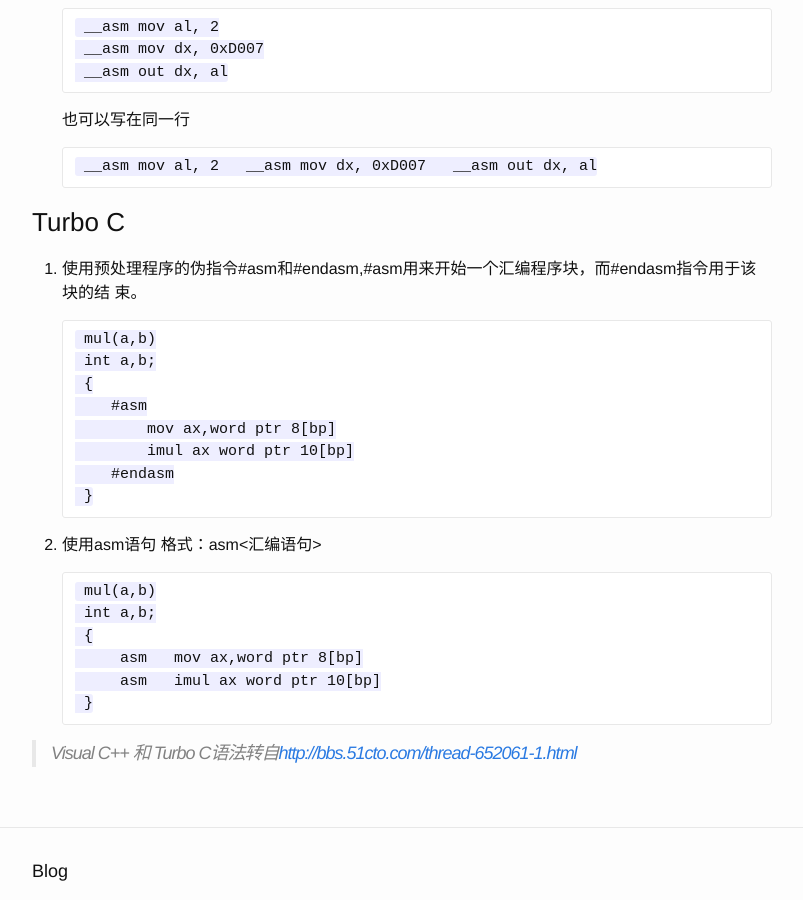
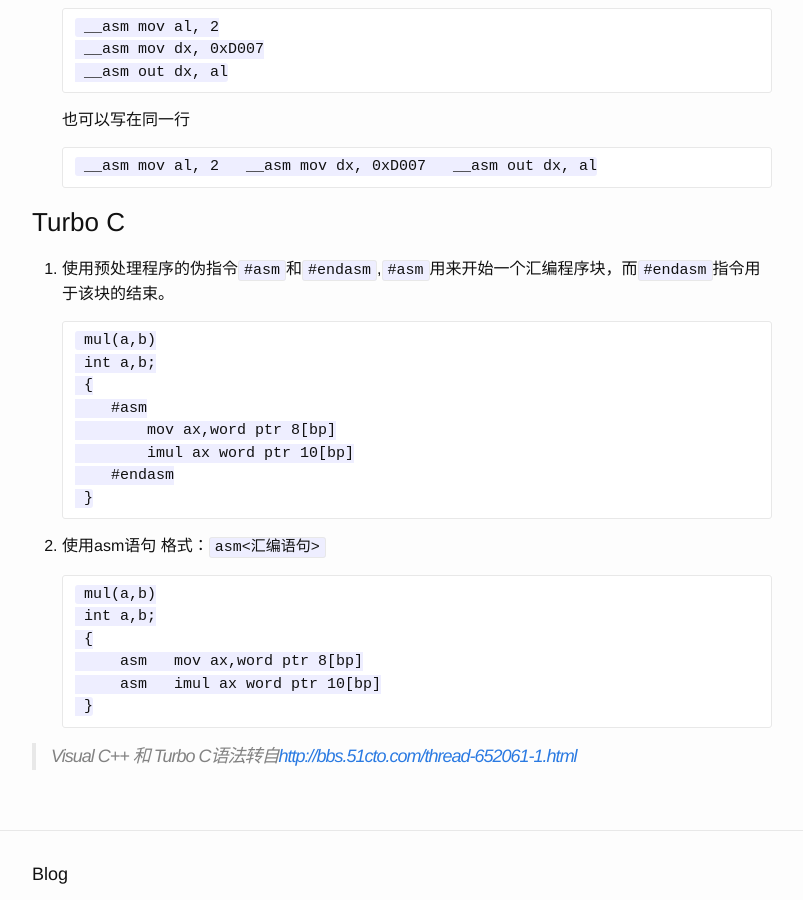
Before and after one commit to vandykai/vandykai.github.io, a Jekyll site: the page built from _posts/2016-03-06-c-inline-assembly-language.markdown, in a window 1280 px wide and 900 px high, scrolled down 1043 px. Shown: the whole window, without its empty margins (238-1041 px from the left). Built offline with Jekyll 4.4.1, drawn with Linux system fonts in a browser that asks for light colours; Markdown is read by kramdown in place of the engine named in the settings.

````diff
--- a/_config.yml
+++ b/_config.yml
@@ -7,7 +7,8 @@ url: "http://www.dosrc.com" # the base hostname & protocol for your site
 #twitter_username: vandykai
 #github_username:  vandykai
 encoding: utf-8
-timezone: Asia/Chongqing
+# timezone: Asia/Chongqing
 # Build settings
 destination: ./_site/mark
 markdown: redcarpet
+highlighter: pygments
--- a/_includes/head.html
+++ b/_includes/head.html
@@ -7,6 +7,10 @@
   <meta name="description" content="{% if page.excerpt %}{{ page.excerpt | strip_html | strip_newlines | truncate: 160 }}{% else %}{{ site.description }}{% endif %}">
 
   <link rel="stylesheet" href="{{ "/css/main.css" | prepend: site.baseurl }}">
+  <link rel="stylesheet" href="{{ "/css/pygments.css" | prepend: site.baseurl }}">
+  <link rel="shortcut icon" href="{{ "/favicon.ico" | prepend: site.baseurl }}">
   <link rel="canonical" href="{{ page.url | replace:'index.html','' | prepend: site.baseurl | prepend: site.url }}">
   <link rel="alternate" type="application/rss+xml" title="{{ site.title }}" href="{{ "/feed.xml" | prepend: site.baseurl | prepend: site.url }}" />
+  <script type="text/javascript" src="http://cdn.mathjax.org/mathjax/latest/MathJax.js?config=TeX-AMS-MML_HTMLorMML"></script>
+
 </head>
--- a/_posts/2016-02-25-linux-kernel-working-process-of-assembly-code.markdown
+++ b/_posts/2016-02-25-linux-kernel-working-process-of-assembly-code.markdown
@@ -46,7 +46,7 @@ tags: [linux, linux-kernel, experiment]
         popl %ebp
     ~~~
 
-###实验分析
+### 实验分析
 C程序源代码如下图
 
 ![main.c][1]
--- a/_posts/2016-03-06-c-inline-assembly-language.markdown
+++ b/_posts/2016-03-06-c-inline-assembly-language.markdown
@@ -62,8 +62,7 @@ __asm { 汇编指令 } [ ; ]
 
 ### Turbo C
 
-1. 使用预处理程序的伪指令#asm和#endasm,#asm用来开始一个汇编程序块，而#endasm指令用于该块的结
-束。
+1. 使用预处理程序的伪指令`#asm`和`#endasm`,`#asm`用来开始一个汇编程序块，而`#endasm`指令用于该块的结束。
 
     ```
     mul(a,b)
@@ -77,7 +76,7 @@ __asm { 汇编指令 } [ ; ]
     ```
 
 2. 使用asm语句
-格式：asm<汇编语句>
+格式：`asm<汇编语句>`
 
     ```
     mul(a,b)
--- a/_posts/2016-05-14-linux-kernel-loading-of-executable-program.markdown
+++ b/_posts/2016-05-14-linux-kernel-loading-of-executable-program.markdown
@@ -76,7 +76,7 @@ tags: [linux, linux-kernel, experiment]
         ...
     } else {//不需要动态链接
         elf_entry = loc->elf_ex.e_entry;
-    ｝
+    }
     ```
 
 wdk 原创作品转载请注明出处
````
Also changed, not shown: _posts/2017-10-02-quarter-of-life.markdown (added, +19 -0 lines).
